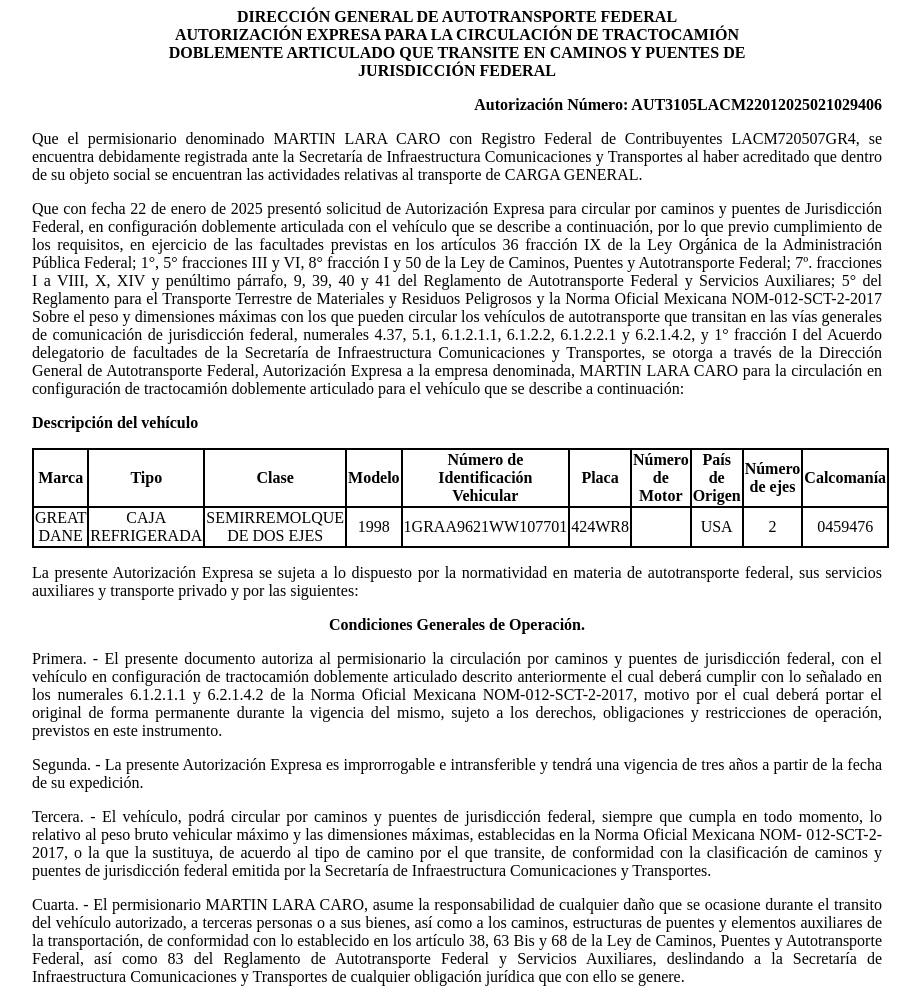
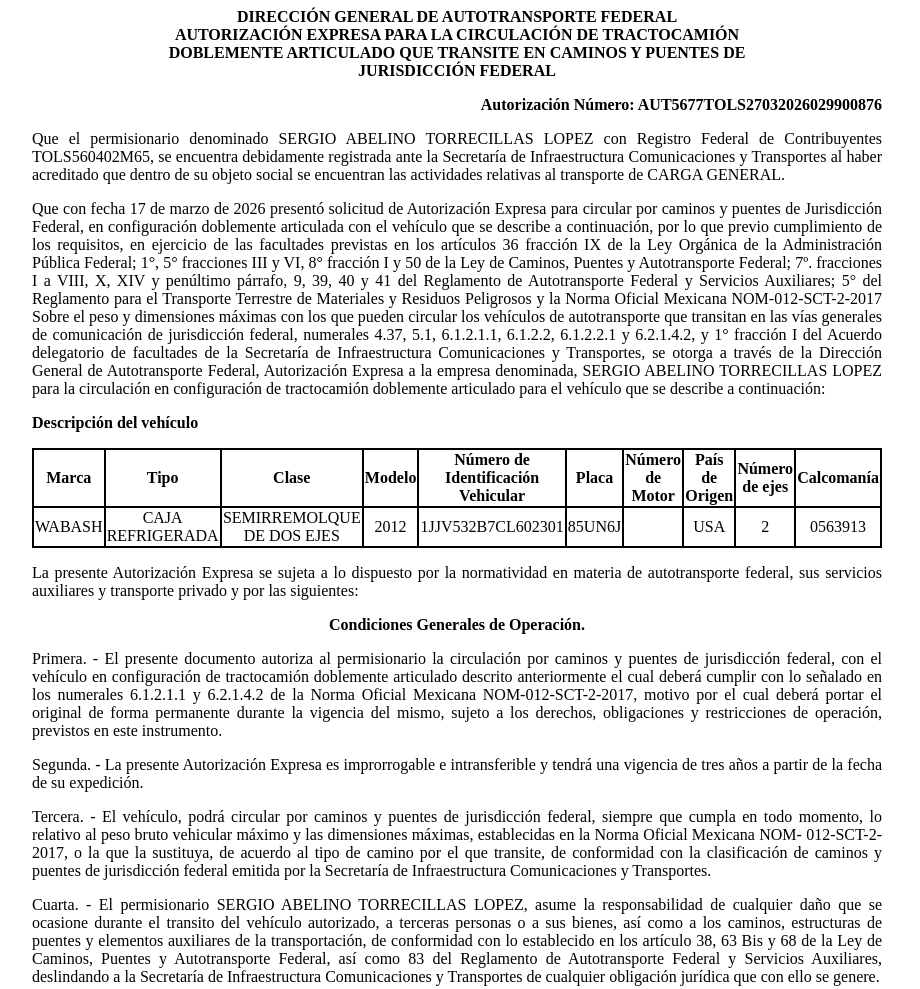
Before and after one commit to app-sct1/ConsultaAutDobleRemolque-folio-0201522, a plain HTML site: page index.html in a window 1280 px wide. Shown: the top 989 px of the page, without its empty margins (183-1103 px from the left). Drawn offline with Linux system fonts and the light colour scheme.

Commit message:
index.html

```diff
--- a/index.html
+++ b/index.html
@@ -75,19 +75,19 @@
 						<p class="sinMargen">DOBLEMENTE ARTICULADO QUE TRANSITE EN CAMINOS Y PUENTES DE</p>
 						<p class="sinMargen">JURISDICCIÓN FEDERAL</p>
 					</div>
-<p class="derechaNegro">Autorización Número: AUT3105LACM22012025021029406</p>
+<p class="derechaNegro">Autorización Número: AUT5677TOLS27032026029900876</p>
 
 					<p class="justificado">Que el permisionario denominado
-						MARTIN LARA CARO con Registro Federal de
-						Contribuyentes LACM720507GR4, se encuentra
+						SERGIO ABELINO TORRECILLAS LOPEZ con Registro Federal de
+						Contribuyentes TOLS560402M65, se encuentra
 						debidamente registrada ante la Secretaría de Infraestructura
 						Comunicaciones y Transportes al haber acreditado que dentro de su
 						objeto social se encuentran las actividades relativas al
 						transporte de CARGA GENERAL.</p>
 
 
-					<p class="justificado">Que con fecha 22 de
-						enero de 2025 presentó
+					<p class="justificado">Que con fecha 17 de
+						marzo de 2026 presentó
 						solicitud de Autorización Expresa para circular por caminos y
 						puentes de Jurisdicción Federal, en configuración doblemente
 						articulada con el vehículo que se describe a continuación, por lo
@@ -107,7 +107,7 @@
 						facultades de la Secretaría de Infraestructura Comunicaciones y
 						Transportes, se otorga a través de la
 						Dirección General de Autotransporte Federal, Autorización Expresa a la
-						empresa denominada, MARTIN LARA CARO para la
+						empresa denominada, SERGIO ABELINO TORRECILLAS LOPEZ para la
 						circulación en configuración de tractocamión doblemente articulado
 						para el vehículo que se describe a continuación:</p>
 
@@ -128,16 +128,16 @@
 							<th class="borde">Calcomanía</th>
 						</tr>
 						<tr class="borde">
-							<td class="borde">GREAT DANE</td>
+							<td class="borde">WABASH</td>
 							<td class="borde">CAJA REFRIGERADA</td>
 							<td class="borde">SEMIRREMOLQUE DE DOS EJES</td>
-							<td class="borde">1998</td>
-							<td class="borde">1GRAA9621WW107701</td>
-							<td class="borde">424WR8</td>
+							<td class="borde">2012</td>
+							<td class="borde">1JJV532B7CL602301</td>
+							<td class="borde">85UN6J</td>
 							<td class="borde"></td>
 							<td class="borde">USA</td>
 							<td class="borde">2</td>
-							<td class="borde">0459476</td>
+							<td class="borde">0563913</td>
 						</tr>
 
 					</tbody></table>
@@ -175,7 +175,7 @@
 						Secretaría de Infraestructura Comunicaciones y Transportes.</p>
 
 					<p class="justificado">Cuarta. - El permisionario
-						MARTIN LARA CARO, asume la responsabilidad de
+						SERGIO ABELINO TORRECILLAS LOPEZ, asume la responsabilidad de
 						cualquier daño que se ocasione durante el transito del vehículo
 						autorizado, a terceras personas o a sus bienes, así como a los
 						caminos, estructuras de puentes y elementos auxiliares de la
```
